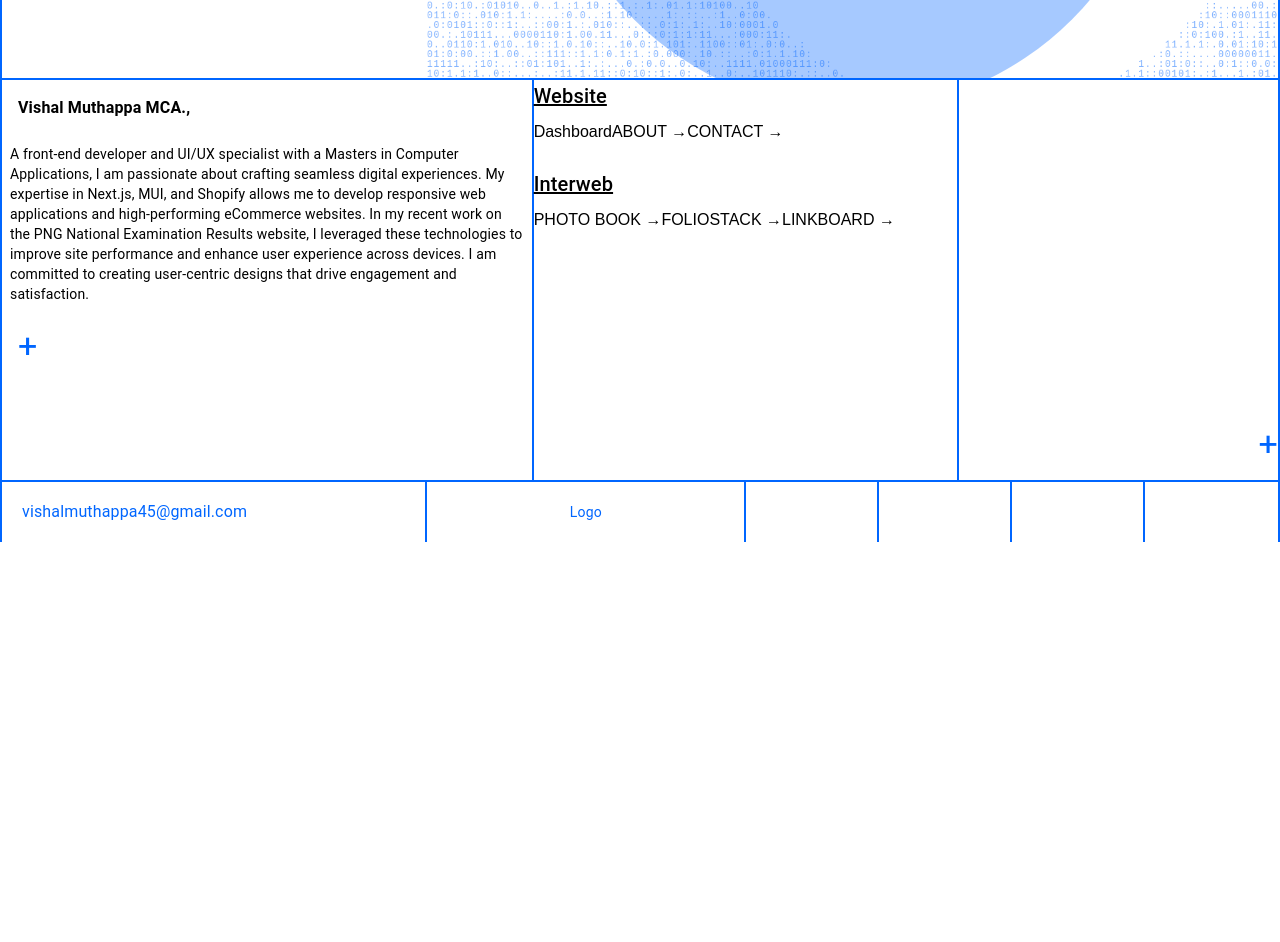
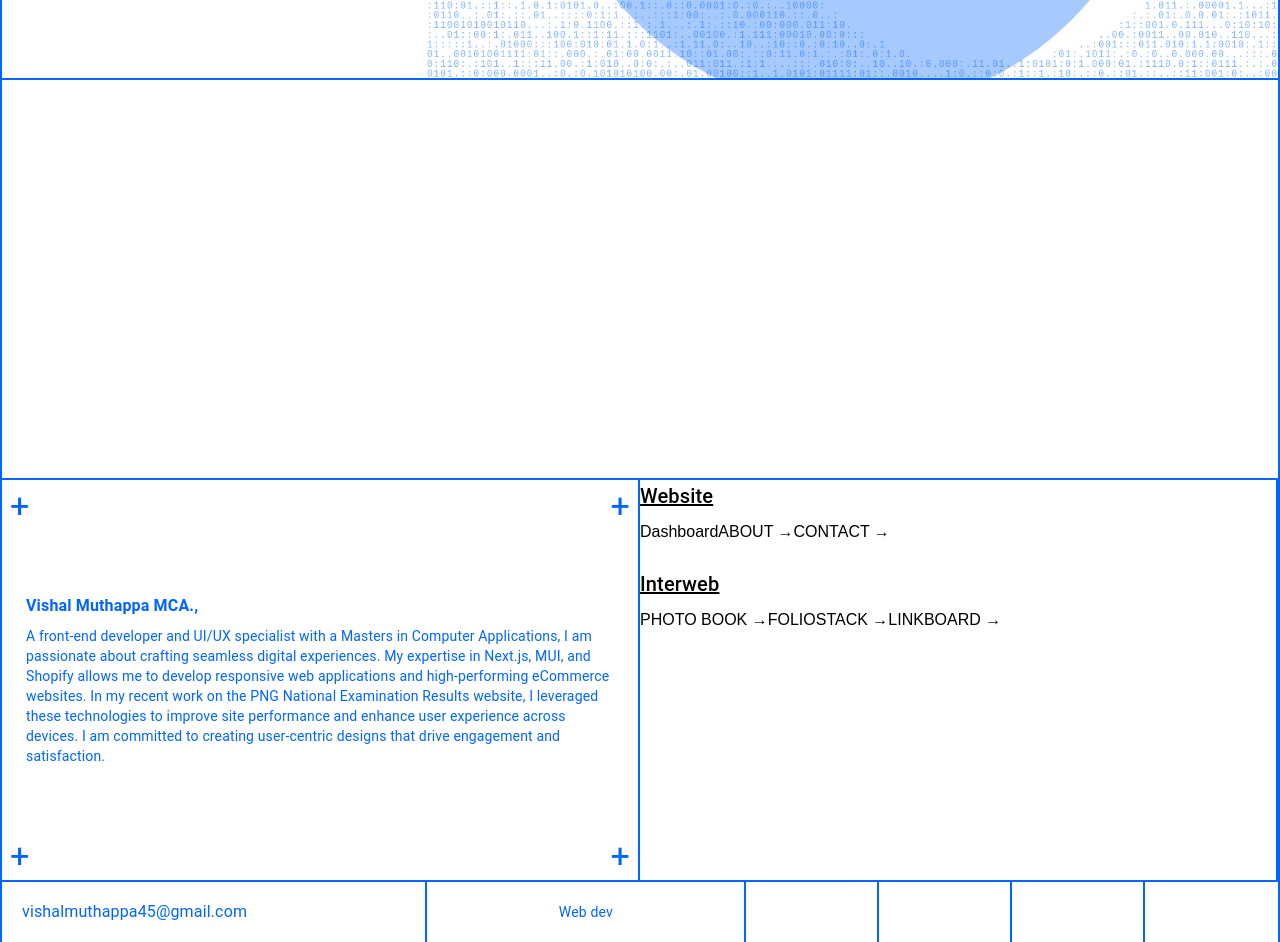
Before and after one commit to vishalsaraha/portfolio, a Next.js app: page / in a window 1280 px wide. Shown: the part 600-1542 px from the top of the page. Before the commit the page ends 1142 px from the top, so only its background shows below. Built offline with nearby package versions, Linux system fonts and the light colour scheme; some icons are missing.

Commit message:
fixed the grid issue

```diff
--- /dev/null
+++ b/app/animation/scrollrevel.tsx
@@ -0,0 +1,28 @@
+// app/animation/useScrollReveal.ts
+"use client";
+import { useEffect, useRef, useState } from "react";
+
+export function useScrollReveal<T extends HTMLElement>(
+  options: IntersectionObserverInit = { threshold: 0.2 }
+) {
+  const ref = useRef<T | null>(null);
+  const [visible, setVisible] = useState(false);
+
+  useEffect(() => {
+    const el = ref.current;
+    if (!el) return;
+
+    const observer = new IntersectionObserver(([entry]) => {
+      if (entry.isIntersecting) {
+        setVisible(true);
+        observer.disconnect(); // reveal once
+      }
+    }, options);
+
+    observer.observe(el);
+
+    return () => observer.disconnect();
+  }, [options]);
+
+  return { ref, visible };
+}
--- a/app/components/AsciiBackground.tsx
+++ b/app/components/AsciiBackground.tsx
@@ -28,7 +28,7 @@ export default function AsciiBackground() {
 
       const cx = canvas.width * 0.65;
       const cy = canvas.height * 0.5;
-      const radius = canvas.width * 0.35;
+      const radius = canvas.width * 0.30;
 
       for (let y = 0; y < canvas.height; y += stepY) {
         for (let x = 0; x < canvas.width; x += stepX) {
--- a/app/components/nav.tsx
+++ b/app/components/nav.tsx
@@ -6,9 +6,9 @@ import { Bars3Icon, XMarkIcon } from '@heroicons/react/24/outline'
 import Image from 'next/image'
 
 const navigation = [
-  { name: 'Skills', href: '#' },
   { name: 'Experience', href: '#' },
   { name: 'Projects', href: '#' },
+  { name: 'Skills', href: '#' },
   { name: 'Connect', href: '#' },
 ]
 
@@ -29,7 +29,7 @@ export default function Navbar() {
                     height={100}/>
             </a>
           </div>
-          <div className="flex lg:hidden">
+          {/* <div className="flex lg:hidden">
             <button
               type="button"
               onClick={() => setMobileMenuOpen(true)}
@@ -38,7 +38,7 @@ export default function Navbar() {
               <span className="sr-only">Open main menu</span>
               <Bars3Icon aria-hidden="true" className="size-6" />
             </button>
-          </div>
+          </div> */}
                    <div className="hidden lg:flex lg:gap-x-4">
                         {navigation.map((item) => (
                           <a
--- a/app/home/page.tsx
+++ b/app/home/page.tsx
@@ -7,6 +7,9 @@ import Socials from '../components/socials';
 import HeroAscii from "../components/HeroAscii";
 import Typography from '@mui/material/Typography';
 import Link from 'next/link';
+
+
+
 
 export default function BasicGrid() {
   return (
@@ -64,8 +67,31 @@ export default function BasicGrid() {
 
             </Grid>
           </Box>
+          <Box>
+              <Grid>
+
+              </Grid>
+
+          </Box>
 
     <Box>
+
+       <Grid
+        container
+        spacing={0}
+        sx={{
+          borderRight: 2,
+          borderLeft: 2,
+           borderBottom: 2,
+          borderColor: "#0066FF",
+          minHeight: '400px',
+          '& > .MuiGrid-item': {
+             padding: '10px',
+          }
+        }}
+      >
+
+      </Grid>
 
 
       <Grid
@@ -84,35 +110,103 @@ export default function BasicGrid() {
 
         {/* === COLUMN 1 (5/12) === */}
         <Grid
-           size={{xs: 5}}
+            size={{ xs: 6 }}
             sx={{
+              position: "relative",
               borderRight: 2,
               borderColor: "#0066FF",
+              color: "#0066FF",
             }}
           >
-          <Typography variant="body1" sx={{ fontWeight: 'bold', p: 2, }}>
+            {/* TOP LEFT */}
+            <Typography
+              variant="h4"
+              sx={{
+                position: "absolute",
+                top: 8,
+                left: 8,
+                lineHeight: 1,
+                color: "#0066FF",
+              }}
+            >
+              +
+            </Typography>
+
+            {/* TOP RIGHT */}
+            <Typography
+              variant="h4"
+              sx={{
+                position: "absolute",
+                top: 8,
+                right: 8,
+                lineHeight: 1,
+                color: "#0066FF",
+              }}
+            >
+              +
+            </Typography>
+
+            {/* BOTTOM LEFT */}
+            <Typography
+              variant="h4"
+              sx={{
+                position: "absolute",
+                bottom: 8,
+                left: 8,
+                lineHeight: 1,
+                color: "#0066FF",
+              }}
+            >
+              +
+            </Typography>
+
+            {/* BOTTOM RIGHT */}
+            <Typography
+              variant="h4"
+              sx={{
+                position: "absolute",
+                bottom: 8,
+                right: 8,
+                lineHeight: 1,
+                color: "#0066FF",
+              }}
+            >
+              +
+            </Typography>
+
+            {/* CONTENT */}
+            <Box
+
+            sx={{ p: 3,
+               height: "100%",
+              display: "flex",
+              flexDirection: "column",
+              justifyContent: "center",
+               }}
+
+             >
+              <Typography variant="body1" sx={{ fontWeight: "bold" }}>
                 Vishal Muthappa MCA.,
               </Typography>
-          <Typography variant="body2" sx={{  p: 1, }}>
-            A front-end developer and UI/UX specialist with a Masters in Computer Applications, I am passionate about
-            crafting seamless digital experiences. My expertise in Next.js, MUI, and Shopify allows me to develop
-            responsive web applications and high-performing eCommerce websites. In my recent work on the PNG
-            National Examination Results website, I leveraged these technologies to improve site performance and
-            enhance user experience across devices. I am committed to creating user-centric designs that drive
+
+              <Typography variant="body2" sx={{ mt: 1 }}>
+                A front-end developer and UI/UX specialist with a Masters in Computer
+                Applications, I am passionate about crafting seamless digital experiences.
+                My expertise in Next.js, MUI, and Shopify allows me to develop responsive
+                web applications and high-performing eCommerce websites. In my recent work
+                on the PNG National Examination Results website, I leveraged these
+                technologies to improve site performance and enhance user experience
+                across devices. I am committed to creating user-centric designs that drive
                 engagement and satisfaction.
               </Typography>
-
-          <Box sx={{ p: 2, }}>
-            <Link href="vishalmuthappa45@gmail.com" color="inherit">
-              {/* This contact is moved to the footer row for accuracy, leaving a plus sign placeholder */}
-              <Typography variant="h4" sx={{ color: '#0066FF', lineHeight: 1 }}>+</Typography>
-            </Link>
             </Box>
           </Grid>
 
+
+
         {/* === COLUMN 2 (4/12) === */}
         <Grid
-           size={{xs: 4}}
+           size={{xs: 6}}
           sx={{
             borderRight: 2,
             borderColor: "#0066FF",
@@ -133,19 +227,6 @@ export default function BasicGrid() {
           <Link href="#" display="block" color="inherit" underline="none">PHOTO BOOK →</Link>
           <Link href="#" display="block" color="inherit" underline="none">FOLIOSTACK →</Link>
           <Link href="#" display="block" color="inherit" underline="none">LINKBOARD →</Link>
-        </Grid>
-
-        {/* === COLUMN 3 (3/12) - Right/Empty Space === */}
-        <Grid
-           size={{xs: 3}}
-          sx={{
-             display: 'flex',
-             alignItems: 'flex-end',
-             justifyContent: 'flex-end',
-             paddingBottom: '20px'
-          }}
-        >
-          <Typography variant="h4" sx={{ color: '#0066FF', lineHeight: 1 }}>+</Typography>
         </Grid>
 
       </Grid>
@@ -195,7 +276,7 @@ export default function BasicGrid() {
           }}
         >
           <Typography variant="body2" sx={{ color: '#0066FF' }}>
-           Logo
+          Web dev
           </Typography>
         </Grid>
 
```
Lines whose indentation alone changed are shown as unchanged.
